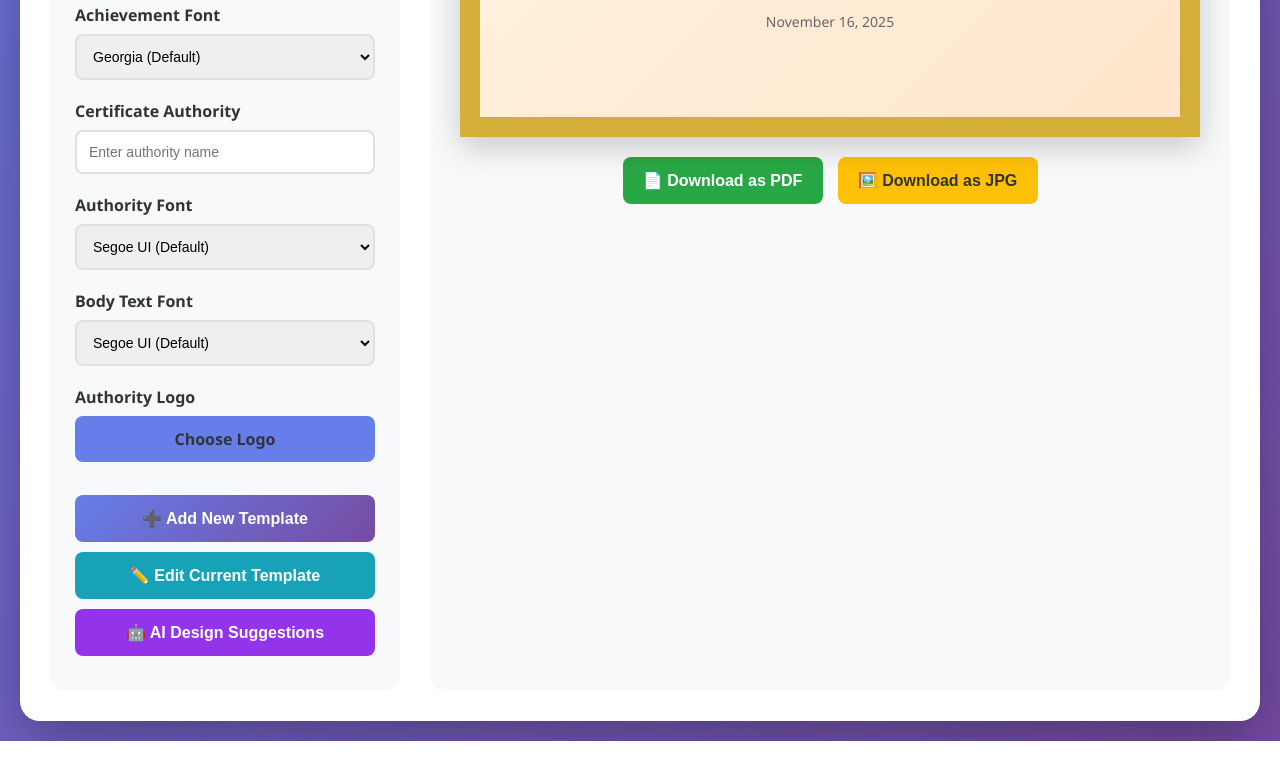
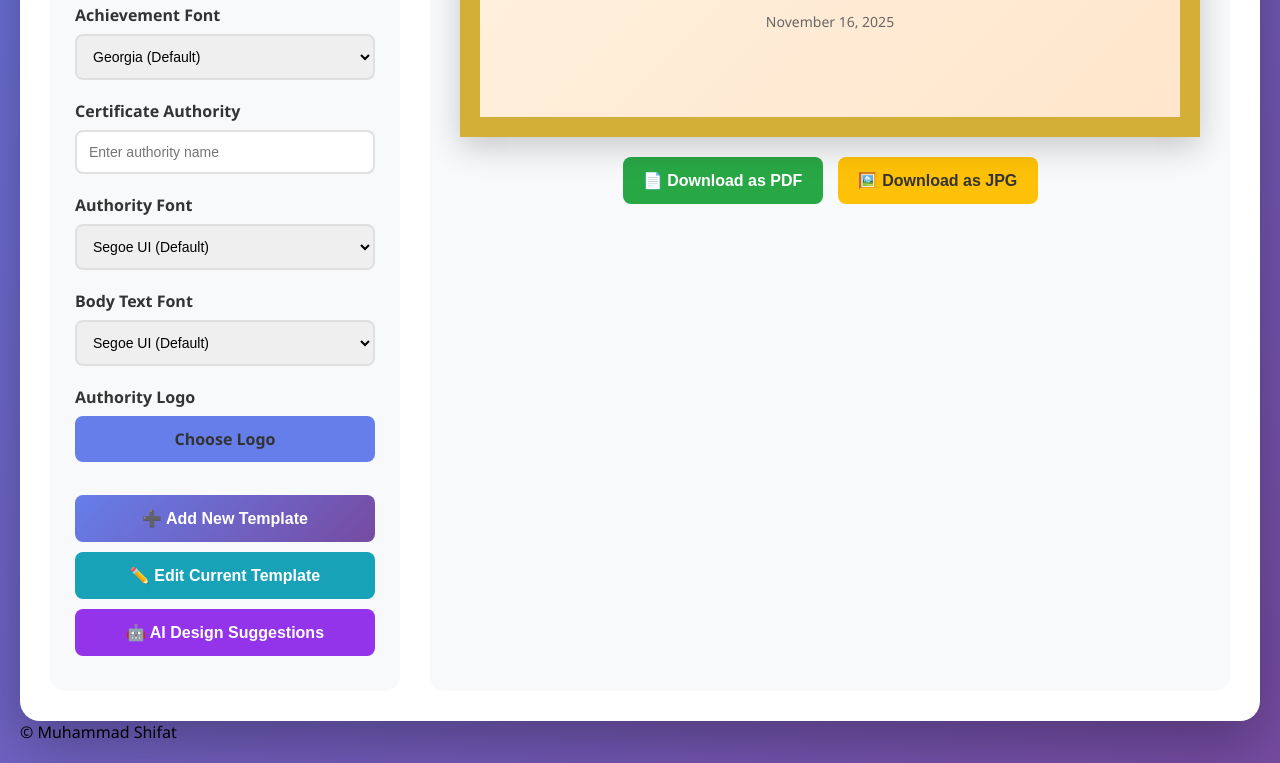
Before and after one commit to muhammadshifat99/muhammadshifat99.github.io, a plain HTML site: page index.html in a window 1280 px wide. Shown: the part 845-1608 px from the top of the page. Before the commit the page ends 1586 px from the top, so only its background shows below. Drawn offline with nearby package versions, Linux system fonts and the light colour scheme.

Commit message:
Update index.html

```diff
--- a/index.html
+++ b/index.html
@@ -1632,5 +1632,8 @@ Keep each suggestion to 1-2 sentences. Be specific and actionable.`;
             btn.disabled = false;
         }
     </script>
+    <footer style="text align:center;">
+        &copy; Muhammad Shifat
+    </footer>
 </body>
 </html>
```
